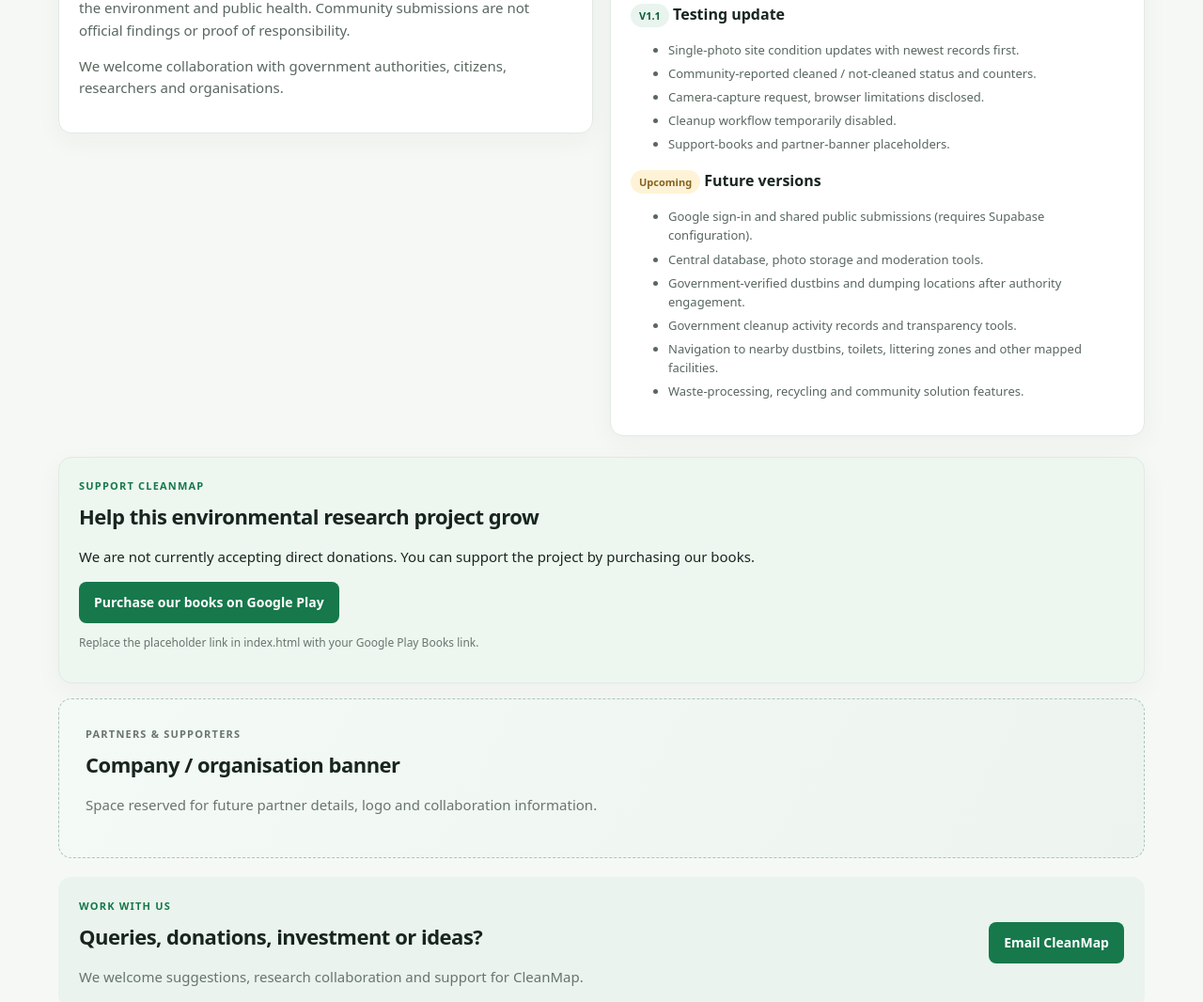
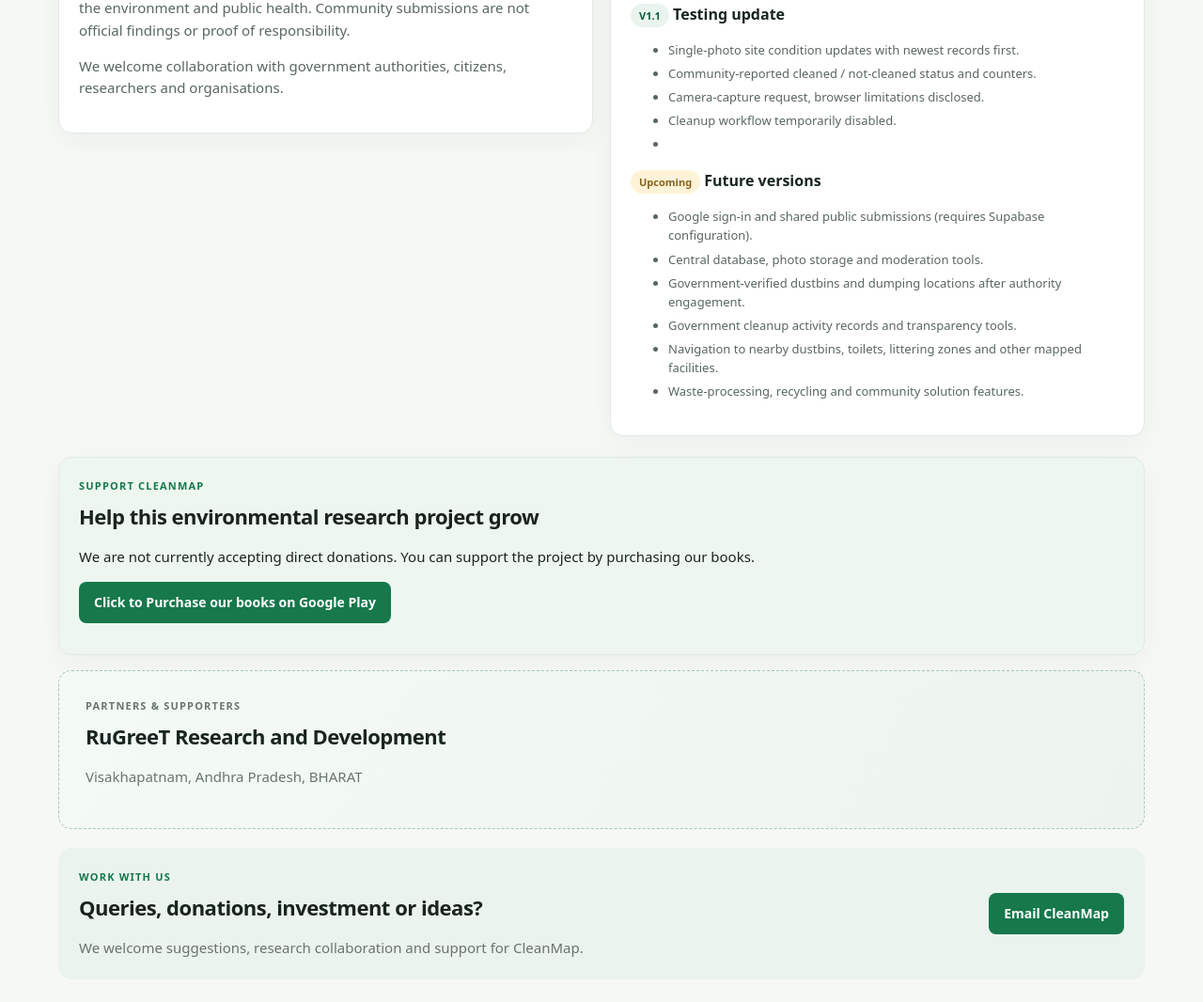
Before and after one commit to rugreet-rd/CleanMaps, a plain HTML site: page index.html in a window 1280 px wide. Shown: the part 2245-3311 px from the top of the page at 94% size. Drawn offline with nearby package versions, Linux system fonts and the light colour scheme.

Commit message:
Add files via upload

```diff
--- a/index.html
+++ b/index.html
@@ -38,11 +38,11 @@
 <p>CleanMap is a research and development project exploring practical ways to reduce waste littering and improve public access to environmental information. The aim is to make littering locations, public dustbins, dumping grounds and cleanup history publicly accessible, while working constructively with communities and government authorities.</p>
 <p><b>Disclaimer:</b> CleanMap is not intended to troll, blame, target or accuse any person, community or government authority for waste littering or cleanup activities. Information is collected for research, public awareness and the development of better waste-management and processing solutions for the environment and public health. Community submissions are not official findings or proof of responsibility.</p><p>We welcome collaboration with government authorities, citizens, researchers and organisations.</p></article>
 <article class="panel" id="versions"><p class="eyebrow">PRODUCT ROADMAP</p><h2>V1 and upcoming versions</h2><h3><span class="tag">V1</span> First testing version</h3><ul><li>Interactive map and community-created pins.</li><li>Dustbin, littering spot, drainage waste and dumping-ground categories.</li><li>Photo required to create a new pin.</li><li>Name, landmark, village / ward / area and map-derived address.</li><li>Public viewing of complete cleanup stages and timestamps.</li><li>No comments, public reviews or discussion section.</li><li>No government-recognised pins or government cleanup publishing in V1.</li></ul>
-<h3><span class="tag">V1.1</span> Testing update</h3><ul><li>Single-photo site condition updates with newest records first.</li><li>Community-reported cleaned / not-cleaned status and counters.</li><li>Camera-capture request, browser limitations disclosed.</li><li>Cleanup workflow temporarily disabled.</li><li>Support-books and partner-banner placeholders.</li></ul>
+<h3><span class="tag">V1.1</span> Testing update</h3><ul><li>Single-photo site condition updates with newest records first.</li><li>Community-reported cleaned / not-cleaned status and counters.</li><li>Camera-capture request, browser limitations disclosed.</li><li>Cleanup workflow temporarily disabled.</li><li><!--Support-books and partner-banner placehoclass=""lders.--></li></ul>
 <h3><span class="tag future">Upcoming</span> Future versions</h3><ul><li>Google sign-in and shared public submissions (requires Supabase configuration).</li><li>Central database, photo storage and moderation tools.</li><li>Government-verified dustbins and dumping locations after authority engagement.</li><li>Government cleanup activity records and transparency tools.</li><li>Navigation to nearby dustbins, toilets, littering zones and other mapped facilities.</li><li>Waste-processing, recycling and community solution features.</li></ul></article></section>
-<section class="support panel"><div><p class="eyebrow">SUPPORT CLEANMAP</p><h2>Help this environmental research project grow</h2><p>We are not currently accepting direct donations. You can support the project by purchasing our books.</p><a class="btn primary" id="bookLink" href="#" target="_blank" rel="noopener">Purchase our books on Google Play</a><p class="hint">Replace the placeholder link in index.html with your Google Play Books link.</p></div></section>
-<section class="company-banner"><div><p class="eyebrow">PARTNERS & SUPPORTERS</p><h2>Company / organisation banner</h2><p>Space reserved for future partner details, logo and collaboration information.</p></div></section>
-<section class="contact"><div><p class="eyebrow">WORK WITH US</p><h2>Queries, donations, investment or ideas?</h2><p>We welcome suggestions, research collaboration and support for CleanMap.</p></div><a class="btn primary" href="mailto:EDIT_EMAIL_HERE">Email CleanMap</a></section>
+<section class="support panel"><div><p class="eyebrow">SUPPORT CLEANMAP</p><h2>Help this environmental research project grow</h2><p>We are not currently accepting direct donations. You can support the project by purchasing our books.</p><a class="btn primary" id="bookLink" href="https://play.google.com/store/books/details/Ananth_ram_Padi_Material_Mathematics?id=MMcnEgAAQBAJ" target="_blank" rel="noopener">Click to Purchase our books on Google Play</a><p class="hint"></p></div></section>
+<section class="company-banner"><div><p class="eyebrow">PARTNERS & SUPPORTERS</p><h2>RuGreeT Research and Development</h2><p><!--Space reserved for future partner details, logo and collaboration information.-->Visakhapatnam, Andhra Pradesh, BHARAT</p></p></div></section>
+<section class="contact"><div><p class="eyebrow">WORK WITH US</p><h2>Queries, donations, investment or ideas?</h2><p>We welcome suggestions, research collaboration and support for CleanMap.</p></div><a class="btn primary" href="mailto:support@rugreet.in">Email CleanMap</a></section>
 </main><footer><span>© <span id="year"></span> CleanMap — Research &amp; Development Project</span><span>Community information · No comment or review section</span></footer>
 <dialog id="loginDialog"><button class="x" data-close="loginDialog">×</button><h2>Google sign-in</h2><p>Supabase authentication is prepared for configuration. Until the project URL and public anon key are added and Google OAuth is enabled in Supabase, sign-in will remain unavailable.</p><p>This build can continue in local demonstration mode; records will be saved only in this browser.</p><button class="btn primary" data-close="loginDialog">Close</button></dialog>
 <dialog id="howDialog"><button class="x" data-close="howDialog">×</button><h2>How to add a location</h2><ol><li>Inspect the map first for an existing pin.</li><li>Choose “Start placing a pin”, then click the exact map location.</li><li>Drag the marker to adjust its position.</li><li>Add the name, category, landmark and village / ward / local area.</li><li>Attach a clear photo and save the pin.</li><li>To document cleanup, submit before, mid-progress and after photos.</li></ol><p>Records are saved only in this browser. Clearing browser data may remove them.</p><button class="btn primary" data-close="howDialog">Got it</button></dialog>
```
